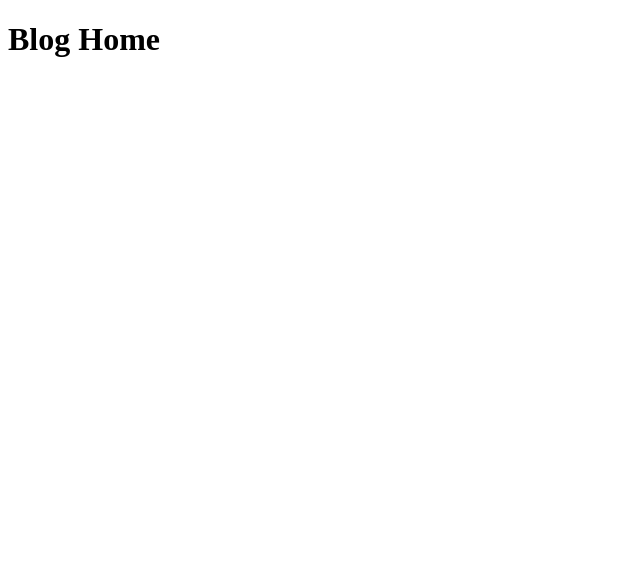
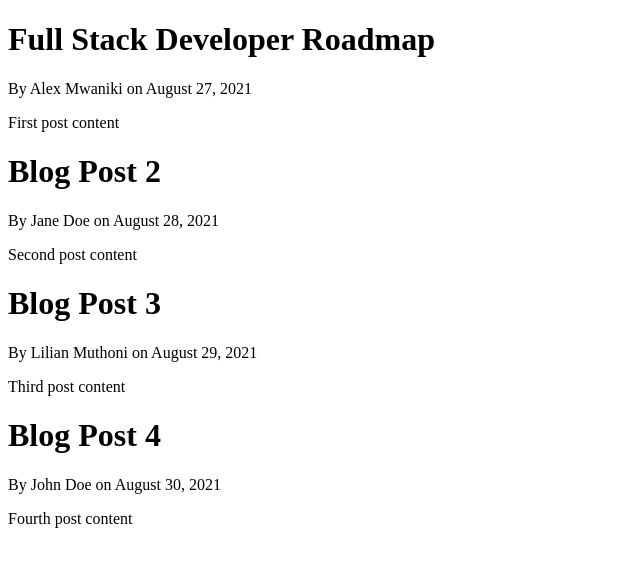
Before and after one commit to lxmwaniky/django_blog, a Django app: page / in a window 1280 px wide. Shown: the top 567 px of the page, without its empty margins (0-640 px from the left). Run offline with Django 4.2, Linux system fonts and the light colour scheme.

Commit message:
Loop through blog

```diff
--- a/blog/templates/blog/home.html
+++ b/blog/templates/blog/home.html
@@ -6,6 +6,10 @@
         <title>Home</title>
 </head>
 <body>
-        <h1>Blog Home</h1>
+        {% for post in posts %}
+                <h1>{{post.title}}</h1>
+                <p>By {{post.author}} on {{post.date_posted}}</p>
+                <p>{{post.content}}</p>
+        {% endfor %}
 </body>
 </html>
```
